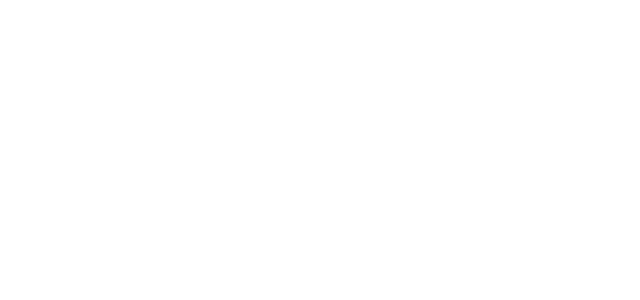
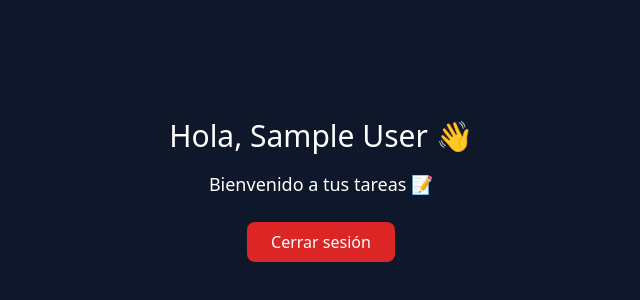
Before and after one commit to Manvepa/myTaskFullStack, a React (Vite) app in the folder frontend/my-task-frontend/: page /tasks in a window 1280 px wide. Before the commit this address had no page. Shown: the part 210-510 px from the top of the page, without its empty margins (319-959 px from the left). Built offline with nearby package versions, Linux system fonts and the light colour scheme; sample sign-in values are in the browser's storage.

Commit message:
fixNameJWT

```diff
--- a/frontend/my-task-frontend/package.json
+++ b/frontend/my-task-frontend/package.json
@@ -11,6 +11,7 @@
   },
   "dependencies": {
     "axios": "^1.10.0",
+    "jwt-decode": "^4.0.0",
     "lucide-react": "^0.525.0",
     "react": "^19.1.0",
     "react-dom": "^19.1.0",
--- a/frontend/my-task-frontend/src/App.jsx
+++ b/frontend/my-task-frontend/src/App.jsx
@@ -1,12 +1,21 @@
+// src/App.jsx
+import React from 'react';
 import { Routes, Route } from 'react-router-dom';
 import Login from './pages/Login';
-import Home from './pages/Home';
+import TaskList from './pages/TaskList';
+import PrivateRoute from './components/PrivateRoute';
 
 function App() {
   return (
     <Routes>
+      <Route path="/login" element={<Login />} />
       <Route path="/" element={<Login />} />
-      <Route path="/home" element={<Home />} />
+      {/* Rutas protegidas */}
+      <Route element={<PrivateRoute />}>
+        <Route path="/tasks" element={<TaskList />} />
+      </Route>
+
+      {/* Puedes agregar más rutas protegidas aquí */}
     </Routes>
   );
 }
--- /dev/null
+++ b/frontend/my-task-frontend/src/api.js
@@ -0,0 +1,23 @@
+// src/api.js
+import axios from 'axios';
+
+// Crear una instancia de Axios
+const API = axios.create({
+  baseURL: 'http://localhost:4000/api',
+});
+
+// Interceptor para agregar el token JWT automáticamente si existe
+API.interceptors.request.use(
+  (config) => {
+    const token = localStorage.getItem('token'); // Obtenemos el token del localStorage
+    if (token) {
+      config.headers.Authorization = `Bearer ${token}`; // Adjuntamos el token al header
+    }
+    return config;
+  },
+  (error) => {
+    return Promise.reject(error);
+  }
+);
+
+export default API;
--- /dev/null
+++ b/frontend/my-task-frontend/src/components/PrivateRoute.jsx
@@ -0,0 +1,11 @@
+// src/components/PrivateRoute.jsx
+import React from 'react';
+import { Navigate, Outlet } from 'react-router-dom';
+
+const PrivateRoute = () => {
+  const token = localStorage.getItem('token');
+
+  return token ? <Outlet /> : <Navigate to="/login" replace />;
+};
+
+export default PrivateRoute;
--- a/frontend/my-task-frontend/src/pages/Login.jsx
+++ b/frontend/my-task-frontend/src/pages/Login.jsx
@@ -1,7 +1,7 @@
 import React, { useState } from 'react';
 import { Eye, Mail, Lock, ArrowRight, Shield, Star } from 'lucide-react';
 import { useNavigate } from 'react-router-dom';
-import axios from 'axios';
+import API from '../api';
 
 function Login() {
   const navigate = useNavigate();
@@ -11,13 +11,17 @@
 
   const handleSubmit = async (e) => {
     e.preventDefault();
+    setError('');
     try {
-      const res = await axios.post('http://localhost:3000/api/auth/login', {
+      const res = await API.post('/auth/login', {
         email,
         password,
       });
 
+      // Guardar el token en localStorage
       localStorage.setItem('token', res.data.token);
+
+      // Redireccionar al dashboard o página protegida
       navigate('/tasks');
     } catch (err) {
       setError(err.response?.data?.message || 'Credenciales incorrectas');
--- /dev/null
+++ b/frontend/my-task-frontend/src/pages/TaskList.jsx
@@ -0,0 +1,43 @@
+// src/pages/TaskList.jsx
+import React, { useEffect, useState } from 'react';
+import { useNavigate } from 'react-router-dom';
+import { jwtDecode } from 'jwt-decode';
+
+
+const TaskList = () => {
+  const navigate = useNavigate();
+  const [userName, setUserName] = useState('');
+
+  useEffect(() => {
+    const token = localStorage.getItem('token');
+    if (token) {
+      console.log('Token JWT guardado:', token); // <-- Consola para verificación
+      try {
+        const decoded = jwtDecode(token);
+        setUserName(decoded.name); // <-- Usamos el campo "name" del token
+      } catch (error) {
+        console.error('Error al decodificar el token:', error);
+      }
+    }
+  }, []);
+
+  const handleLogout = () => {
+    localStorage.removeItem('token');
+    navigate('/login');
+  };
+
+  return (
+    <div className="flex flex-col items-center justify-center min-h-screen bg-slate-900 text-white">
+      <h1 className="text-3xl mb-4">Hola, {userName || 'usuario'} 👋</h1>
+      <p className="mb-6 text-lg">Bienvenido a tus tareas 📝</p>
+      <button
+        onClick={handleLogout}
+        className="px-6 py-2 bg-red-600 hover:bg-red-700 text-white rounded-lg transition duration-200"
+      >
+        Cerrar sesión
+      </button>
+    </div>
+  );
+};
+
+export default TaskList;
```
Also changed, not shown: frontend/my-task-frontend/src/components/Input.jsx (deleted), 1 other file (tests, documents, lock files or other folders).
